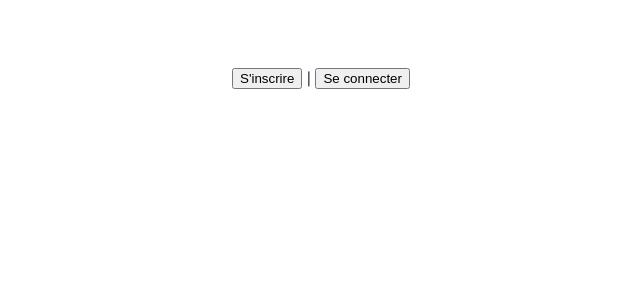
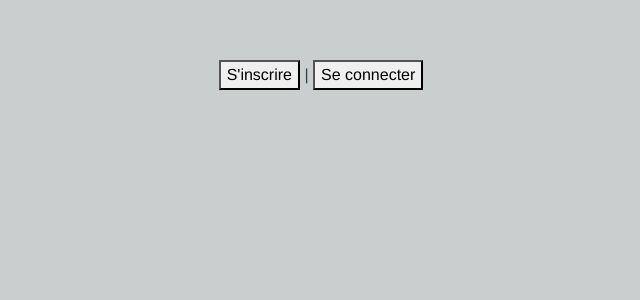
Before and after one commit to Dalkeri/DalkerDamienRebeloDacosta_P7_frontend, a Vue app: page / in a window 1280 px wide. Shown: the top 300 px of the page, without its empty margins (319-959 px from the left). Built offline with nearby package versions, Linux system fonts and the light colour scheme.

Commit message:
start of design

```diff
--- a/public/index.html
+++ b/public/index.html
@@ -5,6 +5,8 @@
     <meta http-equiv="X-UA-Compatible" content="IE=edge">
     <meta name="viewport" content="width=device-width,initial-scale=1.0">
     <link rel="icon" href="<%= BASE_URL %>favicon.ico">
+    <link rel="stylesheet" href="https://cdn.jsdelivr.net/npm/bootswatch@5.1.2/dist/morph/bootstrap.css">
+    <link rel="stylesheet" href="override.css">
     <title><%= htmlWebpackPlugin.options.title %></title>
   </head>
   <body>
--- /dev/null
+++ b/public/override.css
@@ -0,0 +1,12 @@
+:root{
+    /* --bs-body-bg: #6CC0E5 !important; */
+    --bs-body-bg: #cacecf !important;
+    color: #091f43 !important;
+}
+
+/* 091f43 blue 9 31 67 */
+/* d1515a red 209 81 90 88%*/
+/* 6CC0E5 <3 */
+/* 9ebeca */
+/* cacecf */
+/* e1e5e6 */
```
